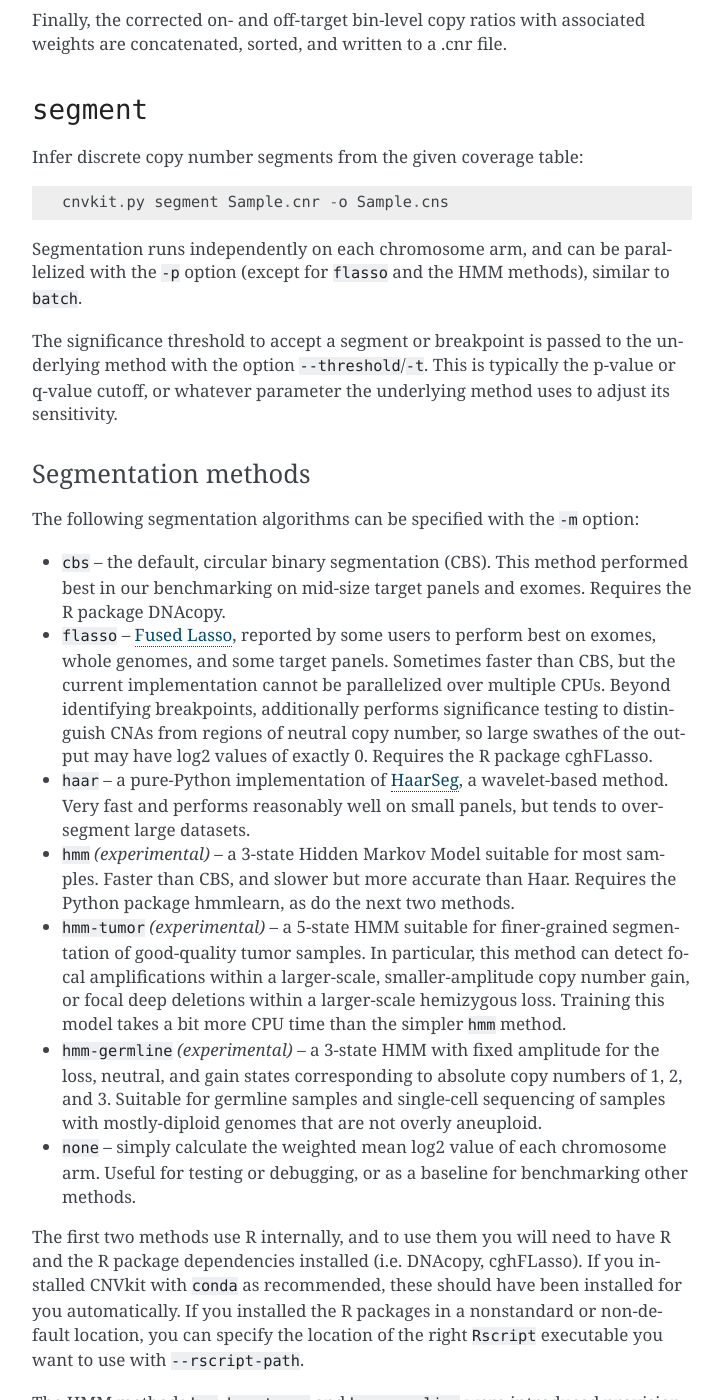
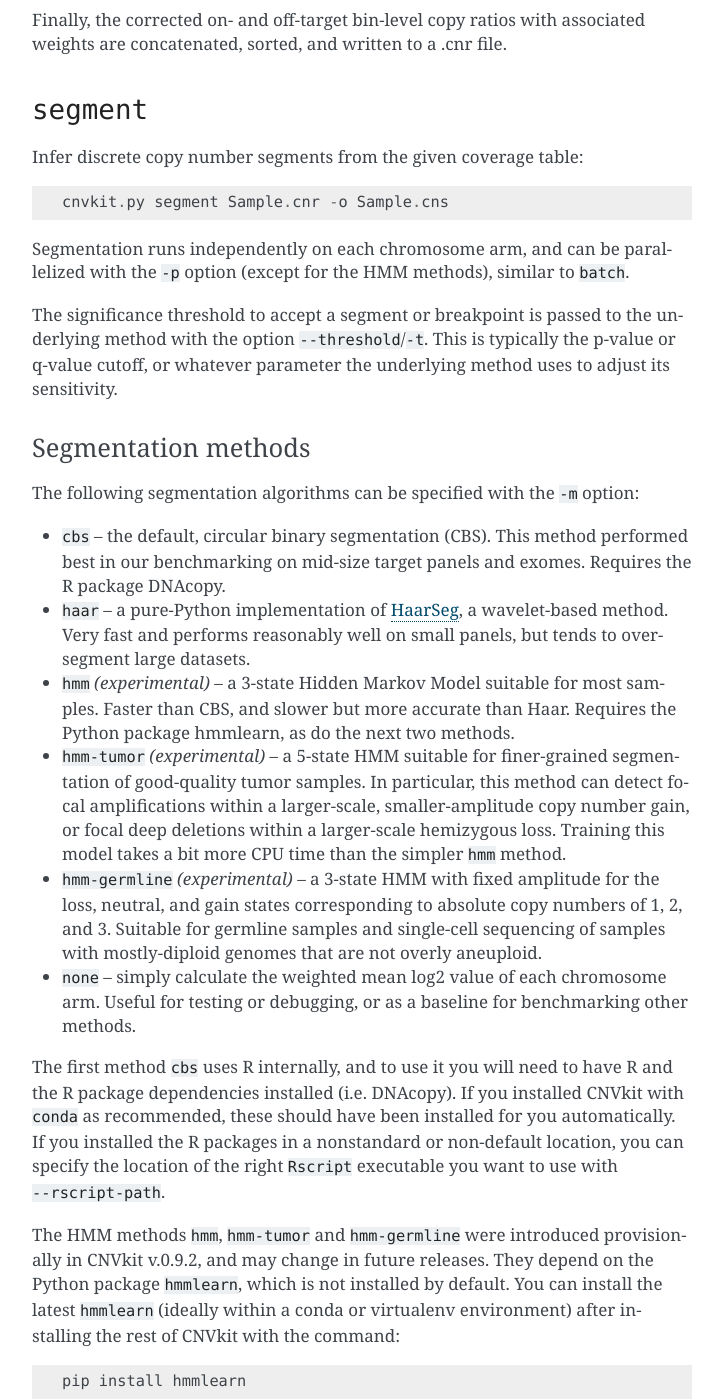
Before and after one commit to etal/cnvkit, a Sphinx documentation site: the page built from doc/pipeline.rst, in a window 1280 px wide and 1400 px high, scrolled down 11340 px. Shown: the whole window, without its empty margins (388-1111 px from the left). Built offline with Sphinx 7.4.7, drawn with Linux system fonts in a browser that asks for light colours; the version number could not be read and is left out.

Commit message:
Remove cghFLasso/flasso from docs; update R installation (closes #419)
I'll remove the segmentation code after the next release, in case anyone
is using it in production and already has cghFLasso installed.

```diff
--- a/doc/index.rst
+++ b/doc/index.rst
@@ -87,11 +87,6 @@ HaarSeg (``haar``):
     `A fast and flexible method for the segmentation of aCGH data.
     <http://doi.org/10.1093/bioinformatics/btn272>`_
     *Bioinformatics* 24(16):i139-45.
-CGH Fused Lasso (``flasso``):
-    Tibshirani, R., & Wang, P. (2008).
-    `Spatial smoothing and hot spot detection for CGH data using the fused lasso.
-    <http://doi.org/10.1093/biostatistics/kxm013>`_
-    *Biostatistics* 9(1):18–29
 
 
 Who else is using CNVkit?
--- a/doc/nonhybrid.rst
+++ b/doc/nonhybrid.rst
@@ -39,7 +39,7 @@ following:
   least 1000 bases for 30x coverage, or proportionally more for lower-coverage
   sequencing.
 - Specify a smaller p-value threshold (``segment -t``). For the CBS method,
-  ``1e-6`` may work well. Or, try the ``flasso`` segmentation method.
+  ``1e-6`` may work well. Or, try the ``hmm`` segmentation method.
 - Use the ``-p/--processes`` option in the :ref:`batch`, :ref:`coverage` and
   :ref:`segment` commands to ensure all available CPUs are used.
 - Ensure you are using the most recent version of CNVkit. Each release includes
--- a/doc/pipeline.rst
+++ b/doc/pipeline.rst
@@ -550,8 +550,7 @@ Infer discrete copy number segments from the given coverage table::
     cnvkit.py segment Sample.cnr -o Sample.cns
 
 Segmentation runs independently on each chromosome arm, and can be parallelized
-with the ``-p`` option (except for ``flasso`` and the HMM methods), similar to
-``batch``.
+with the ``-p`` option (except for the HMM methods), similar to ``batch``.
 
 The significance threshold to accept a segment or breakpoint is passed to the
 underlying method with the option ``--threshold``/``-t``. This is typically the
@@ -567,14 +566,6 @@ The following segmentation algorithms can be specified with the ``-m`` option:
 - ``cbs`` -- the default, circular binary segmentation (CBS). This method
   performed best in our benchmarking on mid-size target panels and exomes.
   Requires the R package DNAcopy.
-- ``flasso`` -- `Fused Lasso
-  <http://statweb.stanford.edu/~tibs/cghFLasso.html>`_, reported by some users
-  to perform best on exomes, whole genomes, and some target panels.
-  Sometimes faster than CBS, but the current implementation cannot be
-  parallelized over multiple CPUs. Beyond identifying breakpoints, additionally
-  performs significance testing to distinguish CNAs from regions of neutral copy
-  number, so large swathes of the output may have log2 values of exactly 0.
-  Requires the R package cghFLasso.
 - ``haar`` -- a pure-Python implementation of `HaarSeg
   <http://webee.technion.ac.il/people/YoninaEldar/Info/software/HaarSeg.htm>`_,
   a wavelet-based method. Very fast and performs reasonably well on small
@@ -596,8 +587,8 @@ The following segmentation algorithms can be specified with the ``-m`` option:
   methods.
 
 
-The first two methods use R internally, and to use them you will need to have R
-and the R package dependencies installed (i.e. DNAcopy, cghFLasso). If you
+The first method ``cbs`` uses R internally, and to use it you will need to have
+R and the R package dependencies installed (i.e. DNAcopy). If you
 installed CNVkit with ``conda`` as recommended, these should have been installed
 for you automatically. If you installed the R packages in a nonstandard or
 non-default location, you can specify the location of the right ``Rscript``
```
Also changed, not shown: README.rst (+4 -5 lines), .travis.yml, 1 other file.
